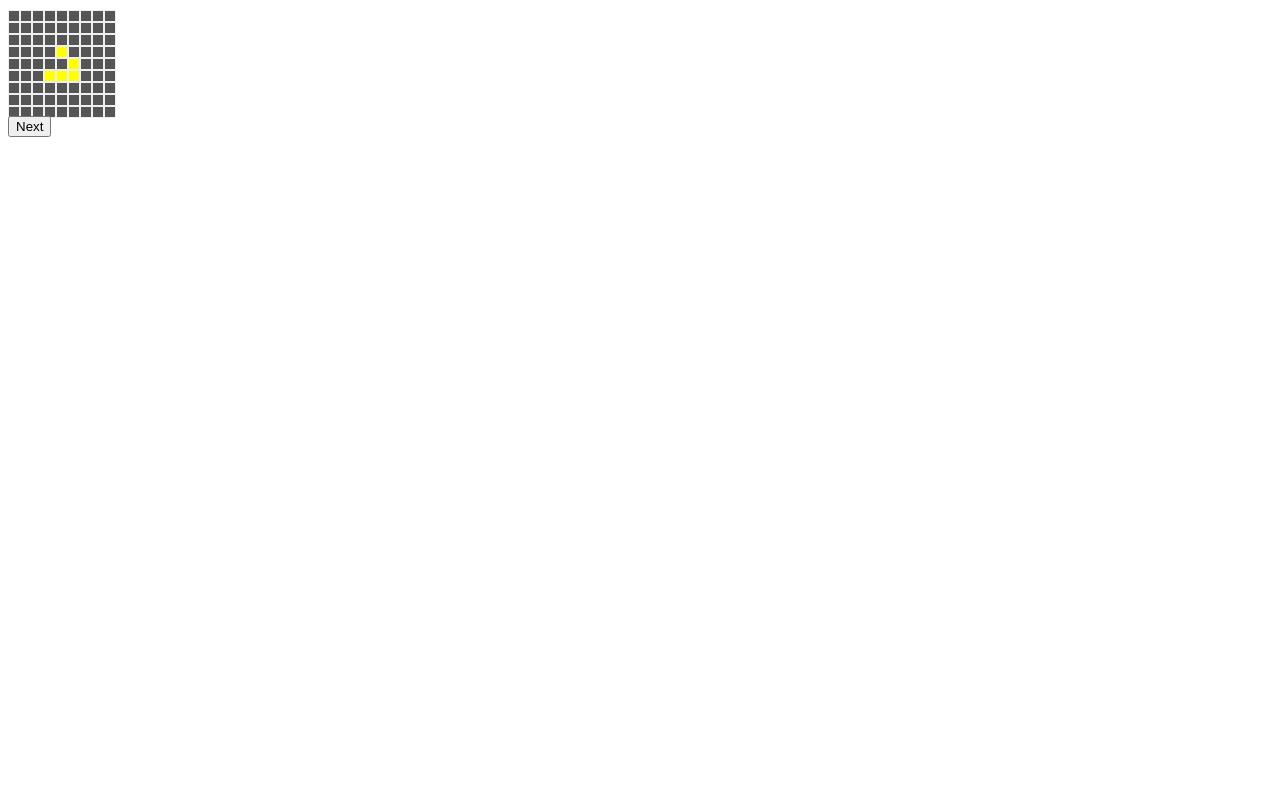
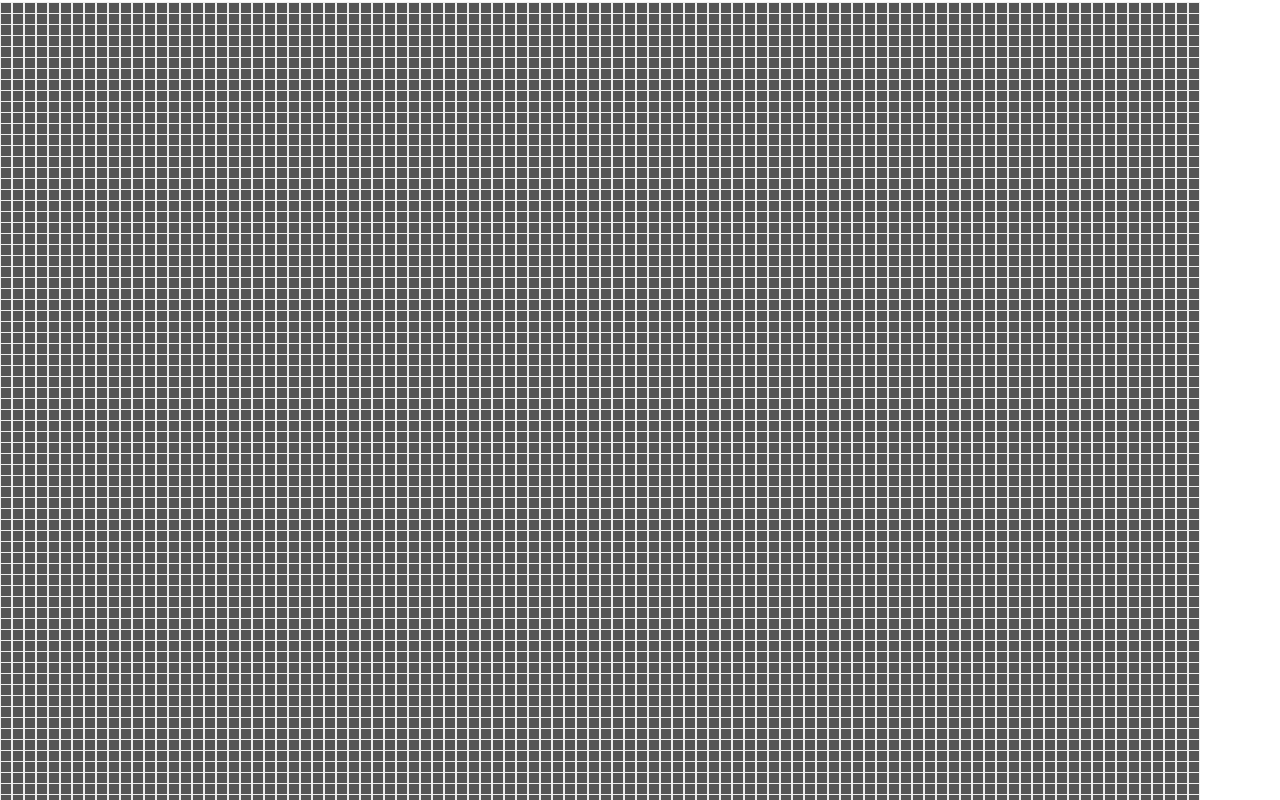
Before and after one commit to CHANGsome/LifeGame, a Vue app in the folder lifegame/: page / in a window 1280 px wide. Shown: the top 800 px of the page. Built offline with nearby package versions, Linux system fonts and the light colour scheme.

Commit message:
modify tableGrid.vue

```diff
--- a/lifegame/src/components/tableGrid.vue
+++ b/lifegame/src/components/tableGrid.vue
@@ -1,8 +1,11 @@
 <template>
   <div>
-    <div class="row" v-for="row in grids">
+    <div class="row" v-for="n in 100">
+      <div class="grid" v-for="n in 100"></div>
+    </div>
+    <!-- <div class="row" v-for="row in grids">
         <div class="grid" v-for="item in row" v-bind:class="{live: item}"></div>
-    </div>
+    </div> -->
     <button v-on:click="toNextState">Next</button>
   </div>
 </template>
@@ -95,14 +98,18 @@
   }
 </script>
 <style>
+  body{
+    margin: 0;
+    padding: 0;
+  }
   .row{
-    height: 12px;
+    height: 11px;
   }
   .grid{
       width: 10px;
       height: 10px;
       display: inline-block;
-      border: 1px solid #eee;
+      border: 0.5px solid #eee;
       background-color: #555;
   }
   .live{
```
